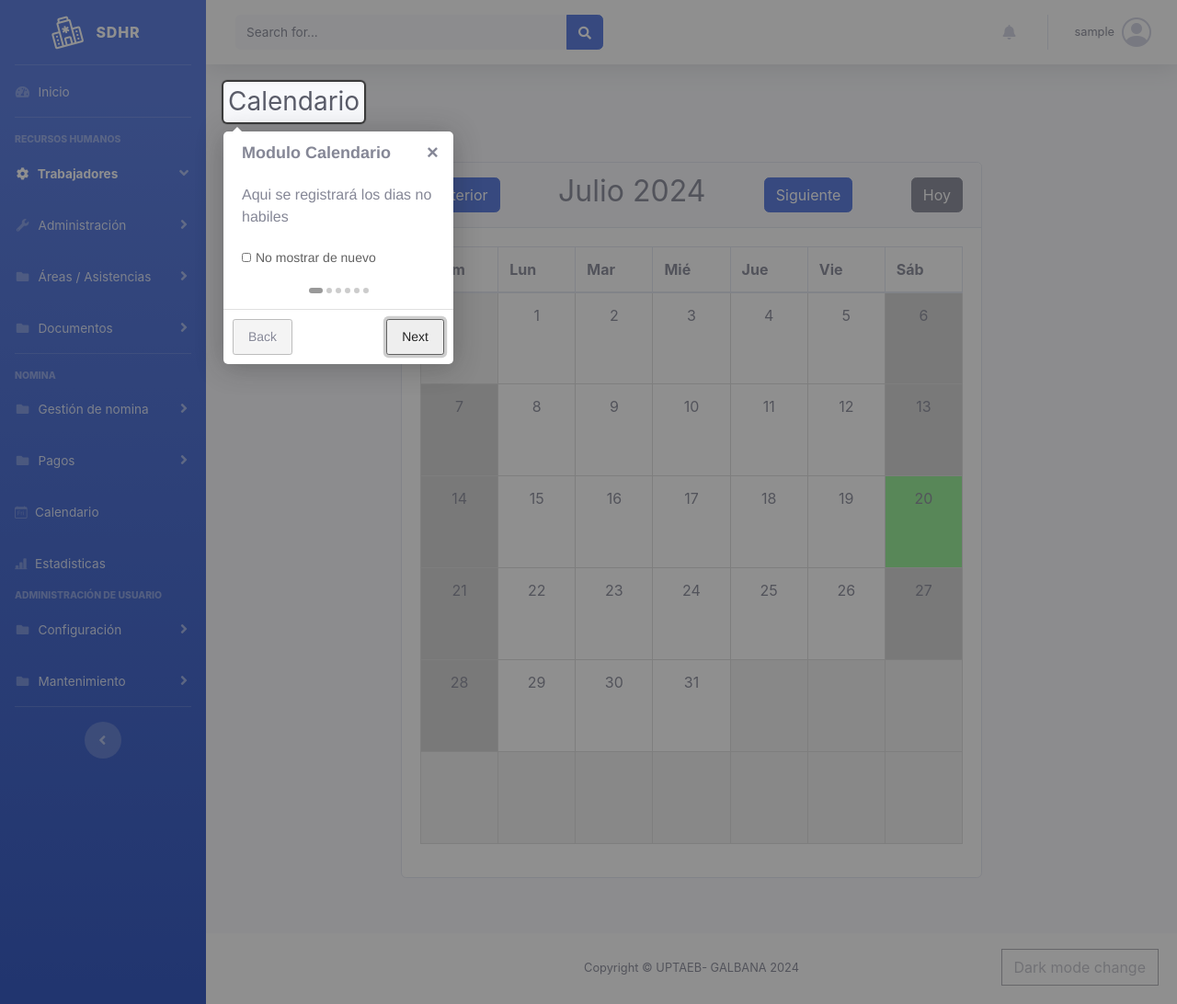
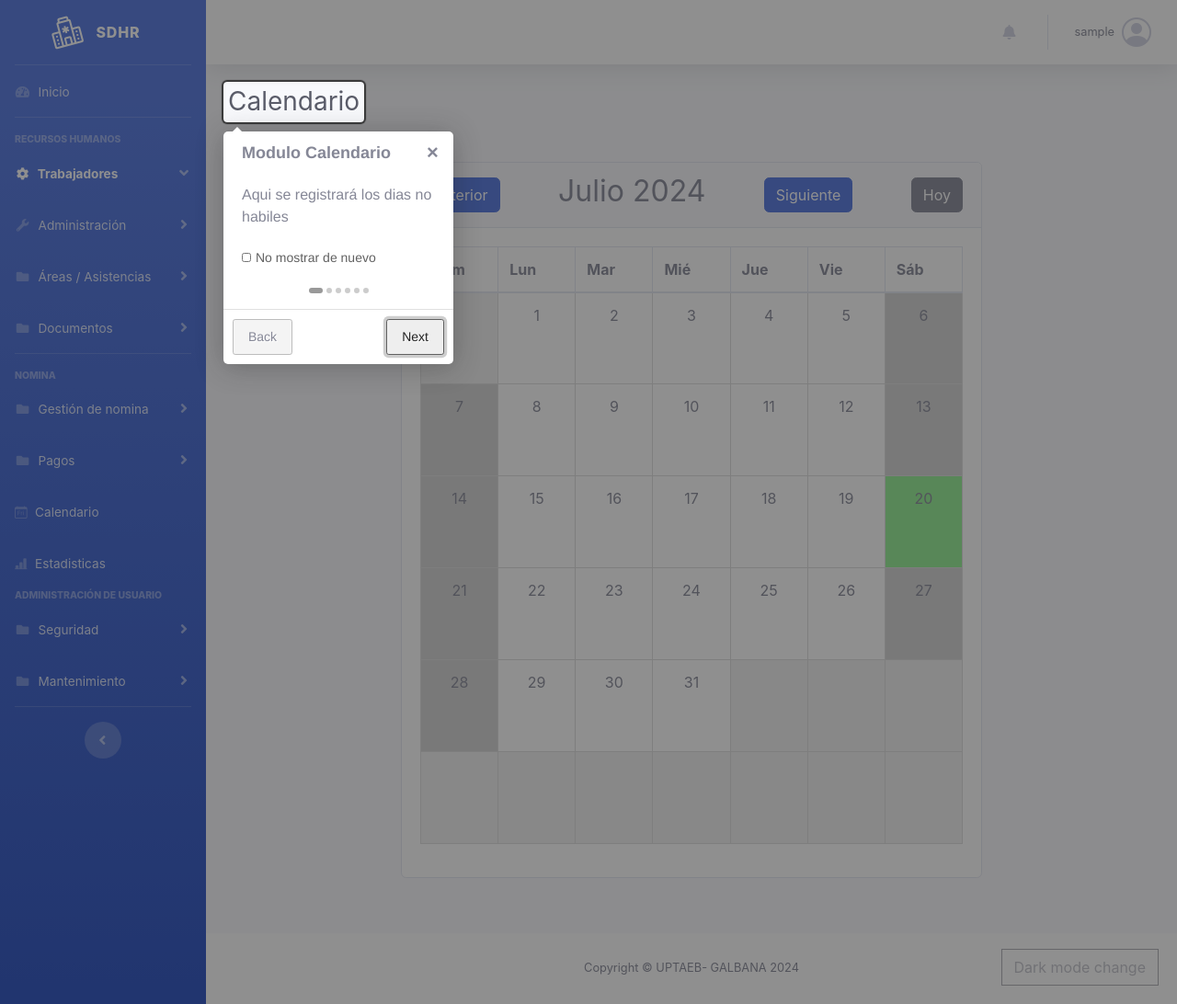
Before and after one commit to kiroNox/rotario, a PHP site: template vista/calendario.php in a window 1280 px wide. Shown: the whole page at 92% size. Run offline with PHP 8.4, Linux system fonts and the light colour scheme; the template is opened without the code that fills it, so the values that code supplies are empty; the visitor is signed in with stand-in values (Sample User, id 1); some libraries are stand-ins or nearby versions.

Commit message:
parapapaaaaaaa....

```diff
--- a/assets/comun/menu.php
+++ b/assets/comun/menu.php
@@ -165,7 +165,7 @@
     <a class="nav-link collapsed" href="#" data-toggle="collapse" data-target="#collapseAdministracion"
         aria-expanded="true" aria-controls="collapseAdministracion">
         <i class="fas fa-fw fa-folder"></i>
-        <span>Configuración</span>
+        <span>Seguridad</span>
     </a>
     <div id="collapseAdministracion" class="collapse" aria-labelledby="headingNomina" data-parent="#accordionSidebar">
         <div class="bg-white py-2 collapse-inner rounded">
--- a/assets/comun/navar.php
+++ b/assets/comun/navar.php
@@ -8,8 +8,8 @@
                     <!-- Topbar Search -->
                     <form
                         class="d-none d-sm-inline-block form-inline mr-auto ml-md-3 my-2 my-md-0 mw-100 navbar-search">
-                        <div class="input-group">
-                            <input type="text" class="form-control bg-light border-0 small" placeholder="Search for..."
+                        <div class="input-group fade">
+                            <input disabled type="text" class="form-control bg-light border-0 small" placeholder="Search for..."
                                 aria-label="Search" aria-describedby="basic-addon2">
                             <div class="input-group-append">
                                 <button class="btn btn-primary" type="button">
@@ -32,8 +32,8 @@
                             <div class="dropdown-menu dropdown-menu-right p-3 shadow animated--grow-in"
                                 aria-labelledby="searchDropdown">
                                 <form class="form-inline mr-auto w-100 navbar-search">
-                                    <div class="input-group">
-                                        <input type="text" class="form-control bg-light border-0 small"
+                                    <div class="input-group fade">
+                                        <input disabled type="text" class="form-control bg-light border-0 small"
                                             placeholder="Search for..." aria-label="Search"
                                             aria-describedby="basic-addon2">
                                         <div class="input-group-append">
@@ -79,7 +79,7 @@
                             <!-- Dropdown - User Information -->
                             <div class="dropdown-menu dropdown-menu-right shadow animated--grow-in"
                                 aria-labelledby="userDropdown">
-                                <a class="dropdown-item" href="#">
+                                <!-- <a class="dropdown-item" href="#">
                                     <i class="fas fa-user fa-sm fa-fw mr-2 text-gray-400"></i>
                                     Profile
                                 </a>
@@ -90,11 +90,11 @@
                                 <a class="dropdown-item" href="#">
                                     <i class="fas fa-list fa-sm fa-fw mr-2 text-gray-400"></i>
                                     Activity Log
-                                </a>
+                                </a> -->
                                 <div class="dropdown-divider"></div>
                                 <a class="dropdown-item cursor-pointer" href="#" id="logout_btn" onclick="return false">
-                                    <i class="fas fa-sign-out-alt fa-sm fa-fw mr-2 text-gray-400 cursor-pointer"></i>
-                                    Logout
+                                    <!-- <i class="fas fa-sign-out-alt fa-sm fa-fw mr-2 text-gray-400 cursor-pointer"></i> -->
+                                    Cerrar Sesión
                                 </a>
                             </div>
                         </li>
--- a/modelo/liquidaciones.php
+++ b/modelo/liquidaciones.php
@@ -208,7 +208,7 @@ class Liquidaciones extends Conexion
 			$consulta->execute([$this->id_trabajador]);
 
 			if($consulta->fetch(PDO::FETCH_ASSOC)["id_rol"] == '1'){
-				throw new Exception("No es posible realizar el proceso de liquidación del trabajador por su rol de administrador", 1);
+				throw new Exception("No es posible realizar el proceso de liquidación del trabajador por el rol de administrador del trabajador", 1);
 			}
 
 			$consulta = $this->con->prepare("SELECT t.*,sb.id_sueldo_base FROM trabajadores as t LEFT JOIN sueldo_base as sb on sb.id_trabajador = t.id_trabajador WHERE t.id_trabajador = ?;");
```
Also changed, not shown: modelo/facturar.php (+12 -3 lines), rotario_produccion (4).sql.
